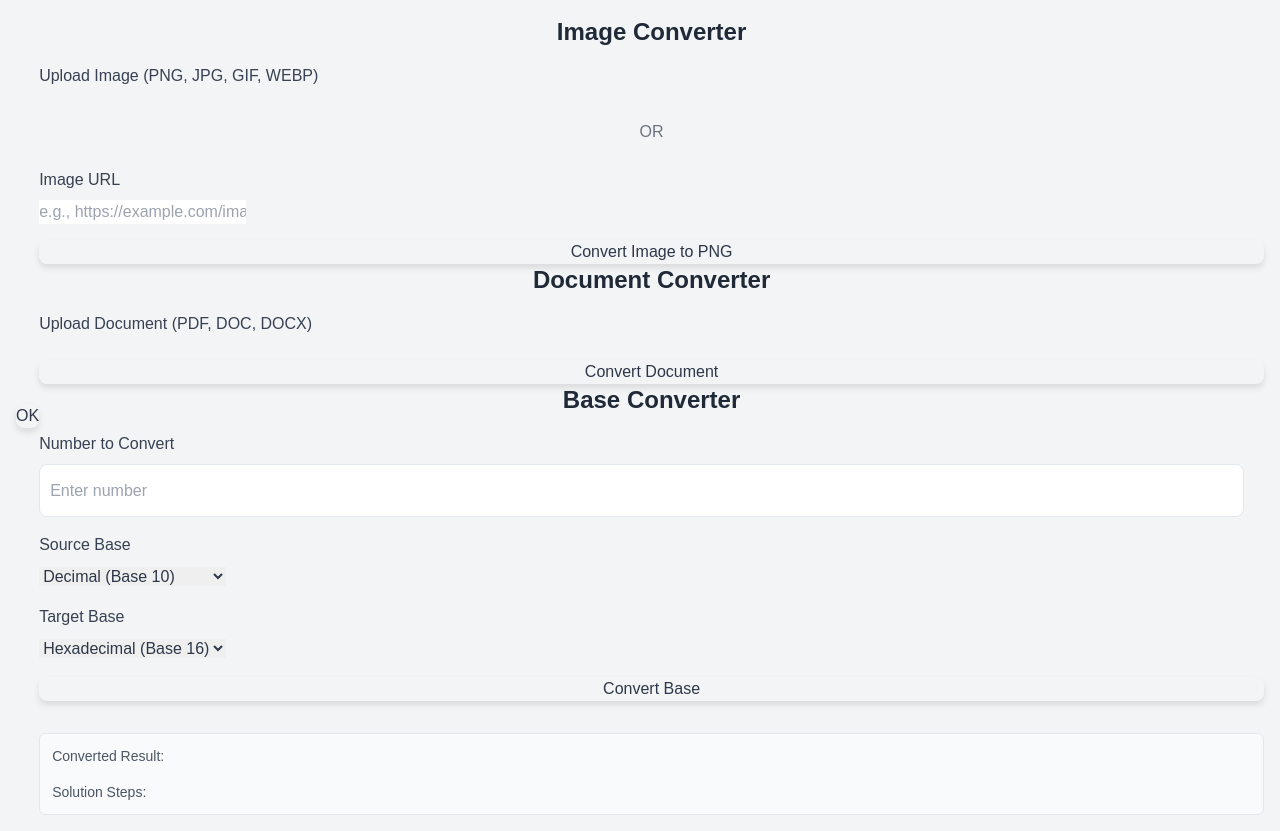
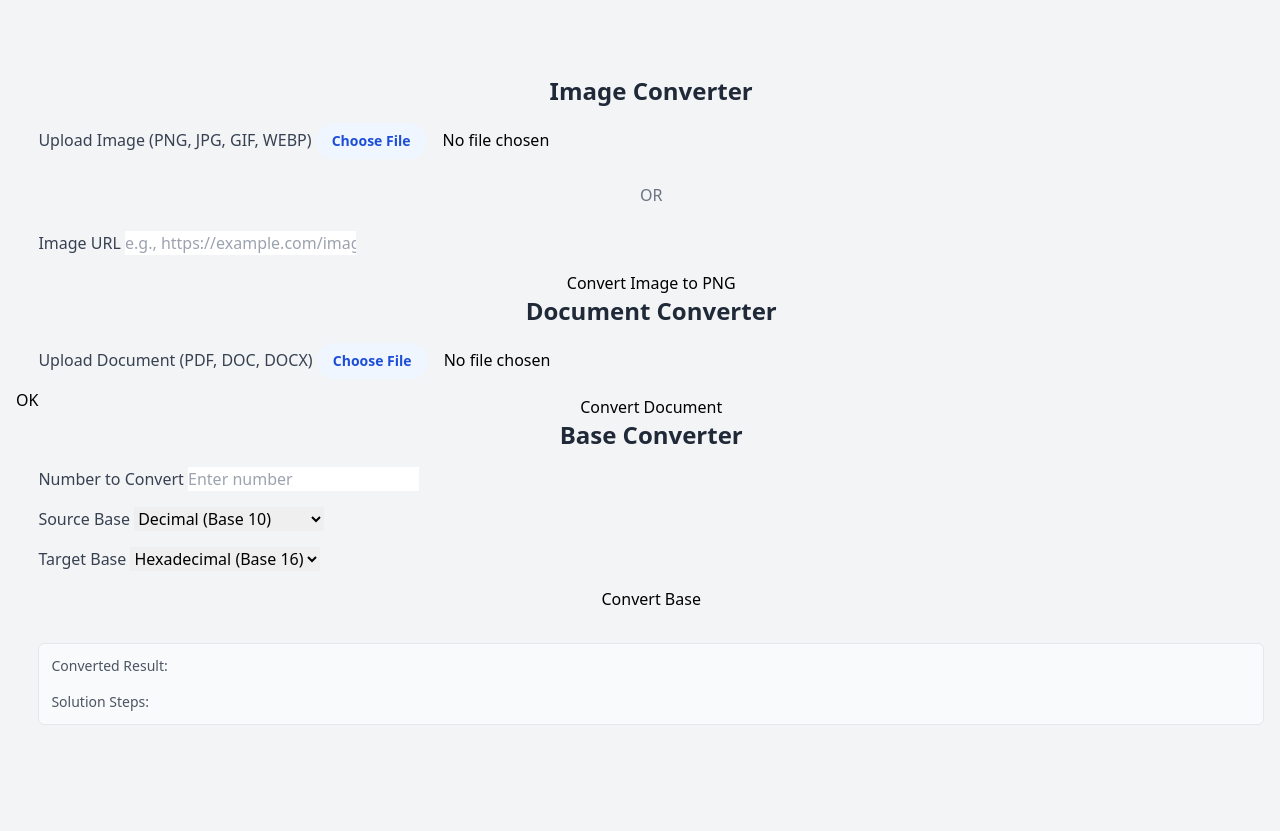
Before and after one commit to Vince0028/BenPDF, a Flask app: page / in a window 1280 px wide. After the commit the page ends 725 px from the top, so only its background shows below. Run offline with Flask 3, Linux system fonts and the light colour scheme; some libraries are stand-ins or nearby versions.

Commit message:
Update style.css

```diff
--- a/static/style.css
+++ b/static/style.css
@@ -1,260 +1,85 @@
-:root {
-    --primary-color: #1a202c; /* Darker Navy Blue */
-    --secondary-color: #4c51bf; /* Royal Blue */
-    --accent-color: #6366f1; /* Lighter Blue for highlights */
-    --bg-color: #f7fafc; /* Off-white background */
-    --card-bg: #ffffff; /* White for cards */
-    --text-color: #2d3748; /* Dark gray for text */
-    --border-color: #e2e8f0;
-    --success-color: #48bb78;
-    --error-color: #ef4444;
-    --info-color: #3b82f6; /* For informational messages */
-}
+<!DOCTYPE html>
+<html lang="en">
+<head>
+    <meta charset="UTF-8">
+    <meta name="viewport" content="width=device-width, initial-scale=1.0">
+    <title>Universal File & Base Converter</title>
+    <script src="https://cdn.tailwindcss.com"></script>
+    <link href="https://fonts.googleapis.com/css2?family=Inter:wght@400;600;700&display=swap" rel="stylesheet">
+    <link rel="stylesheet" href="{{ url_for('static', filename='style.css') }}">
+</head>
+<body class="bg-gray-100 flex items-center justify-center min-h-screen p-4">
 
-body {
-    margin: 0;
-    font-family: 'Poppins', sans-serif;
-    background-color: var(--bg-color);
-    color: var(--text-color);
-    line-height: 1.6;
-}
+    <div class="message-box" id="messageBox">
+        <p id="messageText"></p>
+        <button onclick="hideMessageBox()">OK</button>
+    </div>
 
-header {
-    background-color: var(--primary-color);
-    color: white;
-    padding: 2rem 1rem;
-    text-align: center;
-    box-shadow: 0 4px 6px rgba(0, 0, 0, 0.1);
-}
+    <div class="loading-overlay" id="loadingOverlay">
+        <div class="spinner"></div>
+    </div>
 
-header h1 {
-    font-size: 2.5rem;
-    margin-bottom: 0.5rem;
-    font-weight: 700;
-}
+    <div class="container">
+        <!-- Image Converter Section -->
+        <div class="section flex flex-col gap-4">
+            <h2 class="text-2xl font-bold text-gray-800 text-center">Image Converter</h2>
+            <div class="file-input-group">
+                <label for="imageFileInput" class="text-gray-700 font-medium">Upload Image (PNG, JPG, GIF, WEBP)</label>
+                <input type="file" id="imageFileInput" accept=".png,.jpg,.jpeg,.gif,.webp" class="input-field file:mr-4 file:py-2 file:px-4 file:rounded-full file:border-0 file:text-sm file:font-semibold file:bg-blue-50 file:text-blue-700 hover:file:bg-blue-100 cursor-pointer">
+            </div>
+            <div class="text-center text-gray-500 my-2">OR</div>
+            <div class="file-input-group">
+                <label for="imageUrlInput" class="text-gray-700 font-medium">Image URL</label>
+                <input type="url" id="imageUrlInput" placeholder="e.g., https://example.com/image.jpg" class="input-field">
+            </div>
+            <button onclick="convertImage()" class="btn"><span>Convert Image to PNG</span></button>
+        </div>
 
-header p {
-    font-size: 1.1rem;
-    font-weight: 300;
-}
+        <!-- Document Converter Section -->
+        <div class="section flex flex-col gap-4">
+            <h2 class="text-2xl font-bold text-gray-800 text-center">Document Converter</h2>
+            <div class="file-input-group">
+                <label for="documentFileInput" class="text-gray-700 font-medium">Upload Document (PDF, DOC, DOCX)</label>
+                <input type="file" id="documentFileInput" accept=".pdf,.doc,.docx" class="input-field file:mr-4 file:py-2 file:px-4 file:rounded-full file:border-0 file:text-sm file:font-semibold file:bg-blue-50 file:text-blue-700 hover:file:bg-blue-100 cursor-pointer">
+            </div>
+            <button onclick="convertDocument()" class="btn"><span>Convert Document</span></button>
+        </div>
 
-main {
-    display: flex;
-    flex-direction: column;
-    align-items: center;
-    padding: 2rem 1rem;
-    gap: 2rem;
-}
+        <!-- Binary / Base Converter Section -->
+        <div class="section flex flex-col gap-4">
+            <h2 class="text-2xl font-bold text-gray-800 text-center">Base Converter</h2>
+            <div class="base-input-group">
+                <label for="baseInputValue" class="text-gray-700 font-medium">Number to Convert</label>
+                <input type="text" id="baseInputValue" placeholder="Enter number" class="input-field">
+            </div>
+            <div class="base-input-group">
+                <label for="sourceBaseSelect" class="text-gray-700 font-medium">Source Base</label>
+                <select id="sourceBaseSelect" class="input-field">
+                    <option value="binary">Binary (Base 2)</option>
+                    <option value="decimal" selected>Decimal (Base 10)</option>
+                    <option value="octal">Octal (Base 8)</option>
+                    <option value="hexadecimal">Hexadecimal (Base 16)</option>
+                </select>
+            </div>
+            <div class="base-input-group">
+                <label for="targetBaseSelect" class="text-gray-700 font-medium">Target Base</label>
+                <select id="targetBaseSelect" class="input-field">
+                    <option value="binary">Binary (Base 2)</option>
+                    <option value="decimal">Decimal (Base 10)</option>
+                    <option value="octal">Octal (Base 8)</option>
+                    <option value="hexadecimal" selected>Hexadecimal (Base 16)</option>
+                </select>
+            </div>
+            <button onclick="convertBase()" class="btn"><span>Convert Base</span></button>
+            <div class="mt-4 p-3 bg-gray-50 border border-gray-200 rounded-md">
+                <p class="text-sm font-medium text-gray-600">Converted Result:</p>
+                <p id="baseConversionResult" class="text-lg font-bold text-blue-700 break-words"></p>
+                <p class="text-sm font-medium text-gray-600 mt-4">Solution Steps:</p>
+                <pre id="baseConversionSolution" class="text-sm text-gray-800 whitespace-pre-wrap font-mono"></pre>
+            </div>
+        </div>
+    </div>
 
-section {
-    background: var(--card-bg);
-    border-radius: 12px;
-    padding: 2rem;
-    width: 100%;
-    max-width: 650px;
-    box-shadow: 0 10px 15px rgba(0, 0, 0, 0.1);
-    border: 1px solid var(--border-color);
-    transition: transform 0.3s ease-in-out;
-}
-
-section:hover {
-    transform: translateY(-5px);
-}
-
-h2 {
-    color: var(--primary-color);
-    font-size: 1.75rem;
-    margin-top: 0;
-    margin-bottom: 1.5rem;
-    text-align: center;
-    font-weight: 600;
-}
-
-.input-group {
-    margin-bottom: 1.5rem;
-}
-
-label {
-    display: block;
-    margin-bottom: 0.5rem;
-    font-weight: 600;
-    color: var(--text-color);
-}
-
-input[type="text"] {
-    width: calc(100% - 20px);
-    padding: 0.85rem 10px;
-    border: 1px solid var(--border-color);
-    border-radius: 8px;
-    font-size: 1rem;
-    transition: border-color 0.3s ease;
-}
-
-input[type="text"]:focus {
-    outline: none;
-    border-color: var(--accent-color);
-    box-shadow: 0 0 0 3px rgba(99, 102, 241, 0.2);
-}
-
-.file-input-container {
-    display: flex;
-    flex-direction: column;
-    align-items: flex-start;
-    gap: 0.5rem;
-}
-
-input[type="file"] {
-    display: none; /* Hide default file input */
-}
-
-.custom-file-upload {
-    display: inline-block;
-    background-color: var(--secondary-color);
-    color: white;
-    padding: 0.75rem 1.25rem;
-    border: none;
-    border-radius: 8px;
-    cursor: pointer;
-    font-weight: 600;
-    font-size: 1rem;
-    transition: background-color 0.3s ease, transform 0.2s ease;
-    box-shadow: 0 2px 4px rgba(0, 0, 0, 0.1);
-}
-
-.custom-file-upload:hover {
-    background-color: var(--accent-color);
-    transform: translateY(-2px);
-}
-
-.custom-file-upload:active {
-    transform: translateY(0);
-}
-
-.button-group {
-    text-align: center;
-    display: flex;
-    justify-content: center;
-    gap: 1rem;
-    margin-top: 1rem;
-}
-
-button {
-    background-color: var(--secondary-color);
-    color: white;
-    padding: 0.85rem 2rem;
-    border: none;
-    border-radius: 8px;
-    cursor: pointer;
-    font-size: 1.1rem;
-    font-weight: 600;
-    transition: background-color 0.3s ease, transform 0.2s ease;
-    box-shadow: 0 4px 6px rgba(0, 0, 0, 0.1);
-}
-
-button:hover:not(:disabled) {
-    background-color: var(--accent-color);
-    transform: translateY(-2px);
-}
-
-button:active:not(:disabled) {
-    transform: translateY(0);
-}
-
-button:disabled {
-    background-color: #cccccc;
-    cursor: not-allowed;
-    box-shadow: none;
-}
-
-.message {
-    margin-top: 1.5rem;
-    padding: 0.85rem;
-    border-radius: 8px;
-    font-weight: 500;
-    text-align: center;
-    display: none; /* Hidden by default */
-}
-
-.message.success {
-    background-color: #d1fae5;
-    color: var(--success-color);
-    border: 1px solid var(--success-color);
-}
-
-.message.error {
-    background-color: #fee2e2;
-    color: var(--error-color);
-    border: 1px solid var(--error-color);
-}
-
-.message.info {
-    background-color: #dbeafe;
-    color: var(--info-color);
-    border: 1px solid var(--info-color);
-}
-
-img.preview {
-    margin-top: 1.5rem;
-    max-width: 100%;
-    border: 1px solid var(--border-color);
-    border-radius: 8px;
-    box-shadow: 0 2px 4px rgba(0, 0, 0, 0.05);
-    display: block;
-    height: auto;
-}
-
-#imageFileNameDisplay, #documentFileNameDisplay {
-    margin-top: 0.5rem;
-    font-size: 0.95rem;
-    color: #555;
-    word-wrap: break-word;
-    width: 100%;
-}
-
-/* Responsive adjustments */
-@media (max-width: 768px) {
-    header h1 {
-        font-size: 2rem;
-    }
-    header p {
-        font-size: 1rem;
-    }
-    section {
-        padding: 1.5rem;
-        margin: 0.75rem;
-    }
-    h2 {
-        font-size: 1.5rem;
-        margin-bottom: 1rem;
-    }
-    button {
-        padding: 0.75rem 1.5rem;
-        font-size: 1rem;
-    }
-}
-
-@media (max-width: 480px) {
-    header {
-        padding: 1.5rem 0.75rem;
-    }
-    main {
-        padding: 1.5rem 0.75rem;
-    }
-    section {
-        padding: 1rem;
-    }
-    input[type="text"] {
-        padding: 0.75rem 8px;
-        font-size: 0.9rem;
-    }
-    .custom-file-upload {
-        padding: 0.6rem 1rem;
-        font-size: 0.9rem;
-    }
-    .button-group {
-        flex-direction: column;
-    }
-    .button-group button {
-        width: 100%;
-    }
-}
+    <script src="{{ url_for('static', filename='script.js') }}"></script>
+</body>
+</html>
```
